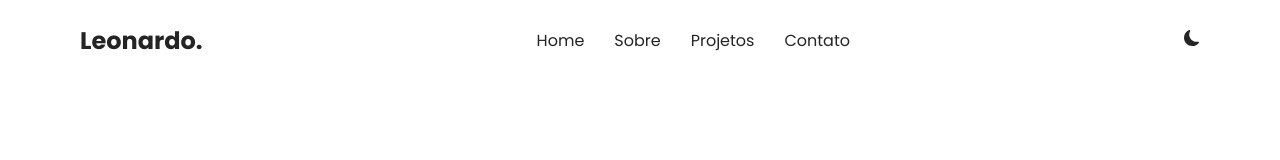
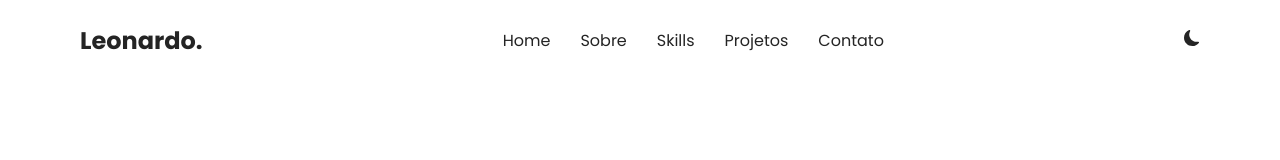
Before and after one commit to SoaresLeonardo/soaresleonardo-web, a React (Vite) app: page / in a window 1280 px wide. Shown: the top 160 px of the page. Built offline with nearby package versions, Linux system fonts and the light colour scheme.

Commit message:
add link skills

```diff
--- a/src/components/Header/index.jsx
+++ b/src/components/Header/index.jsx
@@ -41,6 +41,9 @@ export default function HeaderPage({ handleTheme, theme }) {
             <a href="#about">Sobre</a>
           </Link>
           <Link onClick={showSiderbar}>
+            <a href="#skills">Skills</a>
+          </Link>
+          <Link onClick={showSiderbar}>
             <a href="#projects">Projetos</a>
           </Link>
           <Link onClick={showSiderbar}>
--- a/src/components/Skills/index.jsx
+++ b/src/components/Skills/index.jsx
@@ -15,7 +15,7 @@ import { AiFillCheckCircle } from "react-icons/ai";
 
 export default function SkillsPage() {
   return (
-    <Skills>
+    <Skills id="skills">
       <SkillsIntro>
         <Title>Minhas Skills</Title>
       </SkillsIntro>
```
